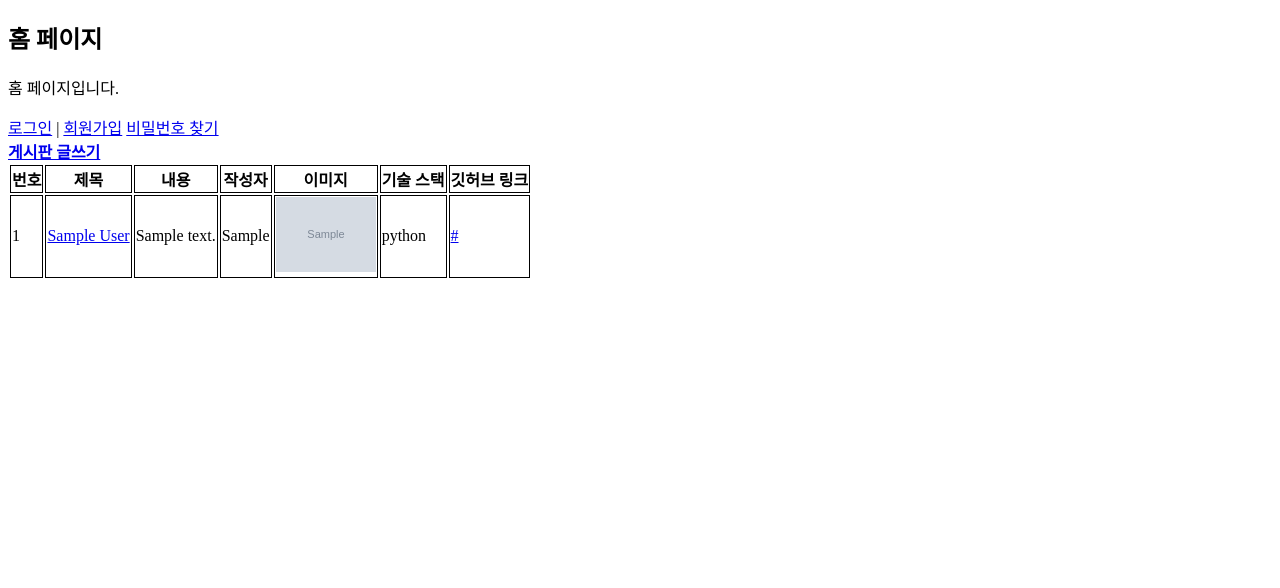
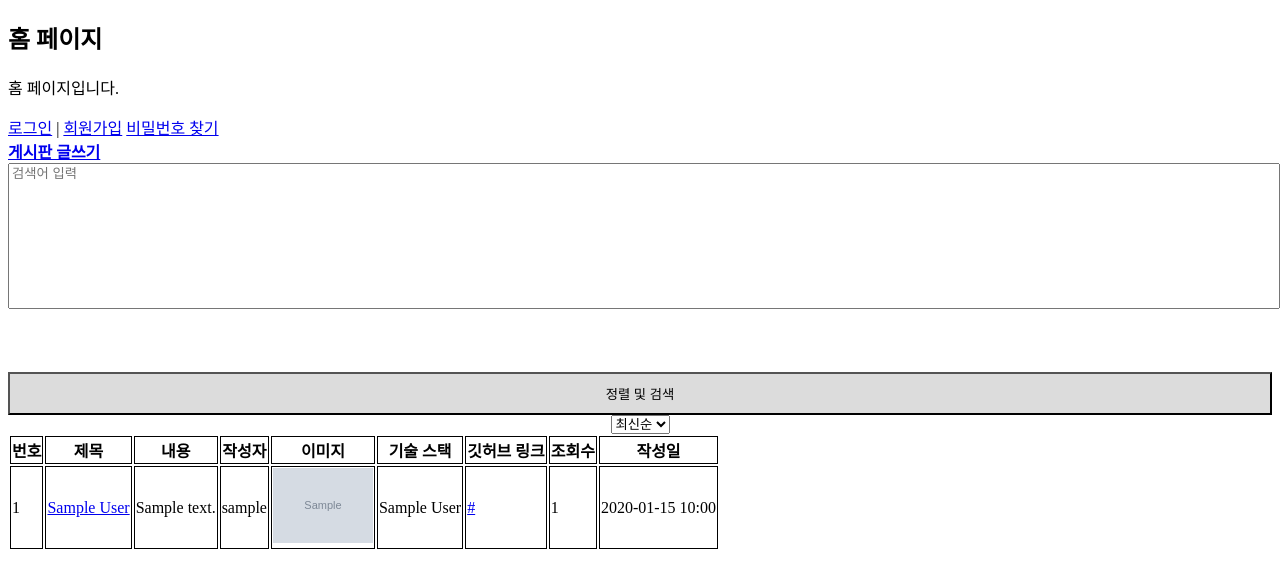
Before and after one commit to SSWU-LIKELION-13TH-BE/HyeonKyeong_Django, a Django app: page /user/ in a window 1280 px wide. Shown: the top 588 px of the page. Run offline with Django 5.2, Linux system fonts and the light colour scheme; tables that the repository leaves empty hold one stand-in row (values such as "Sample post"); grey boxes marked "Sample" are stand-in pictures.

Commit message:
검색,정렬 기능 추가

```diff
--- a/user/models.py
+++ b/user/models.py
@@ -11,11 +11,16 @@ class CustomUser(AbstractUser):
     groups = models.ManyToManyField(Group, related_name="customuser_set", blank=True)
     user_permissions = models.ManyToManyField(Permission, related_name="customuser_permissions_set", blank=True)
 
+class Stack(models.Model):
+    name = models.CharField(max_length=50, unique=True)
+
+    def __str__(self):
+        return self.name
 
 class Board(models.Model):
     title = models.CharField(max_length=20, null=True)
     content = models.TextField()
-    writer = models.CharField(max_length=20, null=True)
+    writer = models.ForeignKey(settings.AUTH_USER_MODEL, on_delete=models.CASCADE, related_name='boards', null=True, blank=True)
     image = models.ImageField(upload_to='images/', blank=True, null=True)
     STACK_CHOICES = [
         ('python', 'Python'),
@@ -24,9 +29,10 @@ class Board(models.Model):
         ('react', 'React'),
         ('java', 'Java'),
     ]
-    stacks = models.CharField(max_length=200, choices=STACK_CHOICES, null=True, blank=True)
+    stacks = models.ManyToManyField(Stack, related_name='boards', blank=True)
     github_link = models.URLField(null=True, blank=True)
     hits = models.PositiveIntegerField(default=0, verbose_name='조회수')
+    created_at = models.DateTimeField(auto_now_add=True)
 
 
 
@@ -35,6 +41,7 @@ class Comment(models.Model):
     posting    = models.ForeignKey('Board', on_delete=models.CASCADE)
     content    = models.TextField()
     created_at = models.DateTimeField(auto_now_add=True)
+    updated_at = models.DateTimeField(auto_now=True)
 
     parent     = models.ForeignKey('self', null=True, blank=True, on_delete=models.CASCADE, related_name='replies')
 
--- a/user/templates/home.html
+++ b/user/templates/home.html
@@ -50,6 +50,18 @@
 
 <strong> <a href="{% url 'user:board' %}" >게시판 글쓰기</a> </strong>
 
+<form method="get" action="">
+    <input type="text" name="q" placeholder="검색어 입력" value="{{ search }}">
+    <button type="submit">정렬 및 검색</button>
+
+    <select name="sort" onchange="this.form.submit()">
+        <option value="latest" {% if sort == 'latest' %}selected{% endif %}>최신순</option>
+        <option value="popular" {% if sort == 'popular' %}selected{% endif %}>인기순</option>
+    </select>
+</form>
+
+
+
 {% if board %}
   <table>
     <thead>
@@ -61,6 +73,8 @@
         <th>이미지</th>
         <th>기술 스택</th>
         <th>깃허브 링크</th>
+        <th>조회수</th>
+        <th>작성일</th>
       </tr>
     </thead>
     <tbody>
@@ -83,14 +97,22 @@
               <img src="{{ board_list.image.url }}" alt="첨부 이미지">
             {% endif %}
           </td>
-          <td>{{ board_list.stacks }}</td>
+          <td>
+            {% for stack in board_list.stacks.all %}
+              {{ stack.name }}{% if not forloop.last %}, {% endif %}
+            {% empty %}
+              없음
+            {% endfor %}
+          </td>
           <td><a href="{{ board_list.github_link }}" target="_blank">{{ board_list.github_link }}</a></td>
-
+          <td>{{ board_list.hits }}</td> <!-- 조회수 출력 -->
+          <td>{{ board_list.created_at|date:"Y-m-d H:i" }}</td>
         </tr>
       {% endfor %}
     </tbody>
   </table>
 {% endif %}
 
+
 </body>
 </html>
--- a/user/views.py
+++ b/user/views.py
@@ -7,6 +7,9 @@ from .models import Like, Board, Comment, CommentLike
 from .forms import BoardForm, CommentForm
 from django.contrib.auth.decorators import login_required
 from datetime import datetime, timedelta
+from user.models import Stack
+
+from django.db.models import Q
 
 def signup_view(request):
     if request.method == 'POST':
@@ -45,39 +48,61 @@ def logout_view(request):
 
 
 def home_view(request):
-    board = Board.objects.all().order_by('-id')  # 최신 글부터 보여줌
+    sort = request.GET.get('sort', 'latest')  # 기본값: 최신순
+    search = request.GET.get('q', '')         # 검색어
+
+    board = Board.objects.all()
+
+    # 검색 처리: 제목이나 내용에 검색어 포함된 게시글 필터링
+    if search:
+        board = board.filter(
+            Q(title__icontains=search) |
+            Q(content__icontains=search)
+        )
+
+    # 정렬 처리
+    if sort == 'latest':
+        board = board.order_by('-created_at')  # 생성일 역순
+    elif sort == 'popular':
+        board = board.order_by('-hits')        # 조회수 역순
+
     context = {
         'board': board,
+        'sort': sort,
+        'search': search,
     }
     return render(request, 'home.html', context)
-
 
 
 def board_view(request):
     if request.method == 'POST':
         title = request.POST.get('title')
         content = request.POST.get('content')
-        writer = request.POST.get('writer')
-        stacks = request.POST.get('stacks')
+        writer = request.user  # 현재 로그인된 유저 객체
+        stack_ids = request.POST.getlist('stacks')   #  리스트로 받기!
         github_link = request.POST.get('github_link')
         image = request.FILES.get('image')
 
         board = Board(
             title=title,
             content=content,
-            writer=writer,
-            stacks=stacks,
+            writer=request.user,
             github_link=github_link,
             image=image,
         )
         board.save()
+        stack_ids = request.POST.getlist('stacks')  # 체크된 값들: ['1', '3', ...]
+        stack_objs = Stack.objects.filter(id__in=stack_ids)  # 실제 Stack 객체로 변환
+        board.stacks.set(stack_objs)
         return redirect('user:home')
     else:
         boardForm = BoardForm()
         board = Board.objects.all()
+        stacks = Stack.objects.all()
         context = {
             'boardForm': boardForm,
             'board': board,
+            'stacks': stacks,
         }
         return render(request, 'board/board.html', context)
 
@@ -110,25 +135,33 @@ def board_detail_view(request, pk):
     board = get_object_or_404(Board, pk=pk)
     comment_form = CommentForm()
 
-     # 조회수 기능 (쿠키 이용)
     cookie_name = 'hit_board'
     cookie_value = request.COOKIES.get(cookie_name, '_')
 
-    response = render(request, 'board/board_detail.html', {
+    # 조회수 증가 조건
+    if f'_{pk}_' not in cookie_value:
+        cookie_value += f'{pk}_'
+
+        expire_date = datetime.now() + timedelta(days=1)
+        expire_date = expire_date.replace(hour=0, minute=0, second=0, microsecond=0)
+        max_age = (expire_date - datetime.now()).total_seconds()
+
+        board.hits += 1
+        board.save()
+
+        response = render(request, 'board/board_detail.html', {
+            'board': board,
+            'comment_form': comment_form,
+        })
+        response.set_cookie(cookie_name, value=cookie_value, max_age=max_age, httponly=True)
+        return response
+
+    # 이미 본 글인 경우
+    return render(request, 'board/board_detail.html', {
         'board': board,
         'comment_form': comment_form,
     })
 
-    if f'_{pk}_' not in cookie_value:
-        cookie_value += f'{pk}_'
-        expire_date = datetime.now() + timedelta(days=1)
-        expire_date = expire_date.replace(hour=0, minute=0, second=0, microsecond=0)
-        max_age = (expire_date - datetime.now()).total_seconds()
-
-        response.set_cookie(cookie_name, value=cookie_value, max_age=max_age, httponly=True)
-        board.hits += 1
-        board.save()
-    return response
 
 def toggle_comment_like_view(request, comment_id):
     comment = get_object_or_404(Comment, id=comment_id)
```
Also changed, not shown: user/templates/board/board.html (+7 -8 lines).
